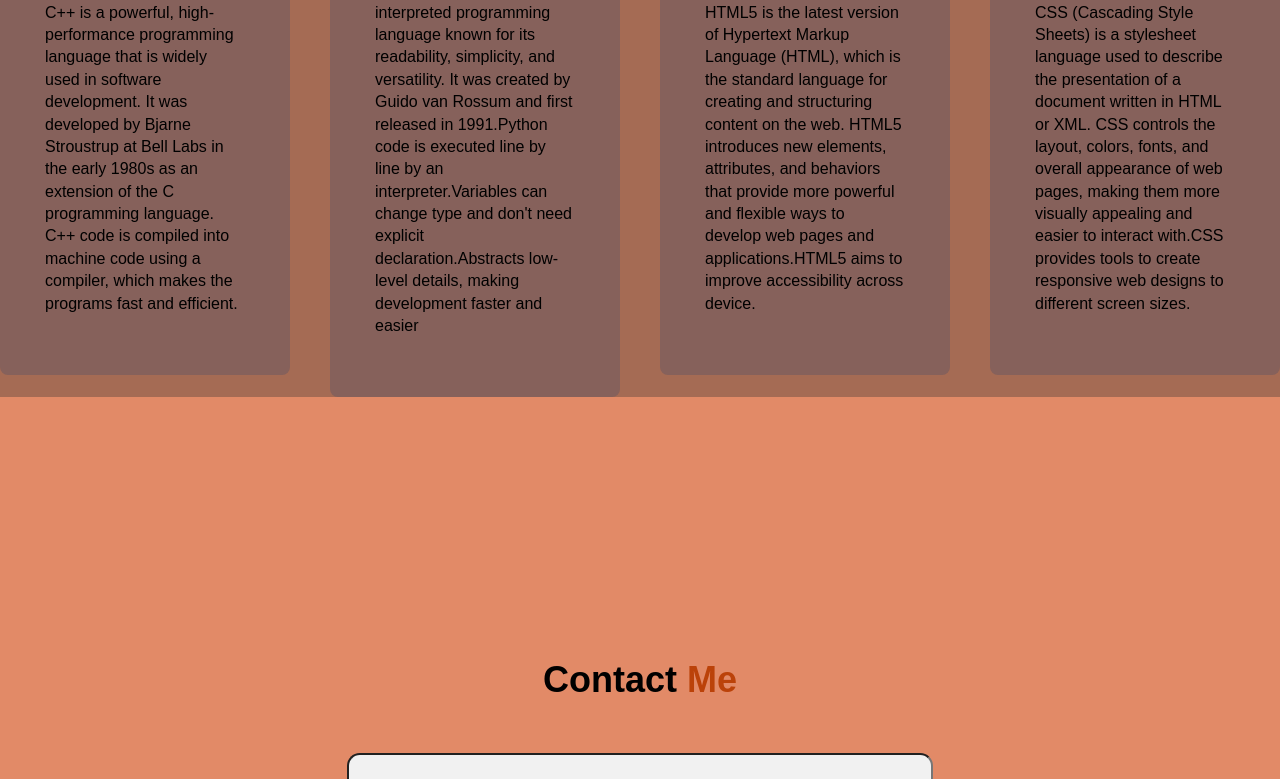
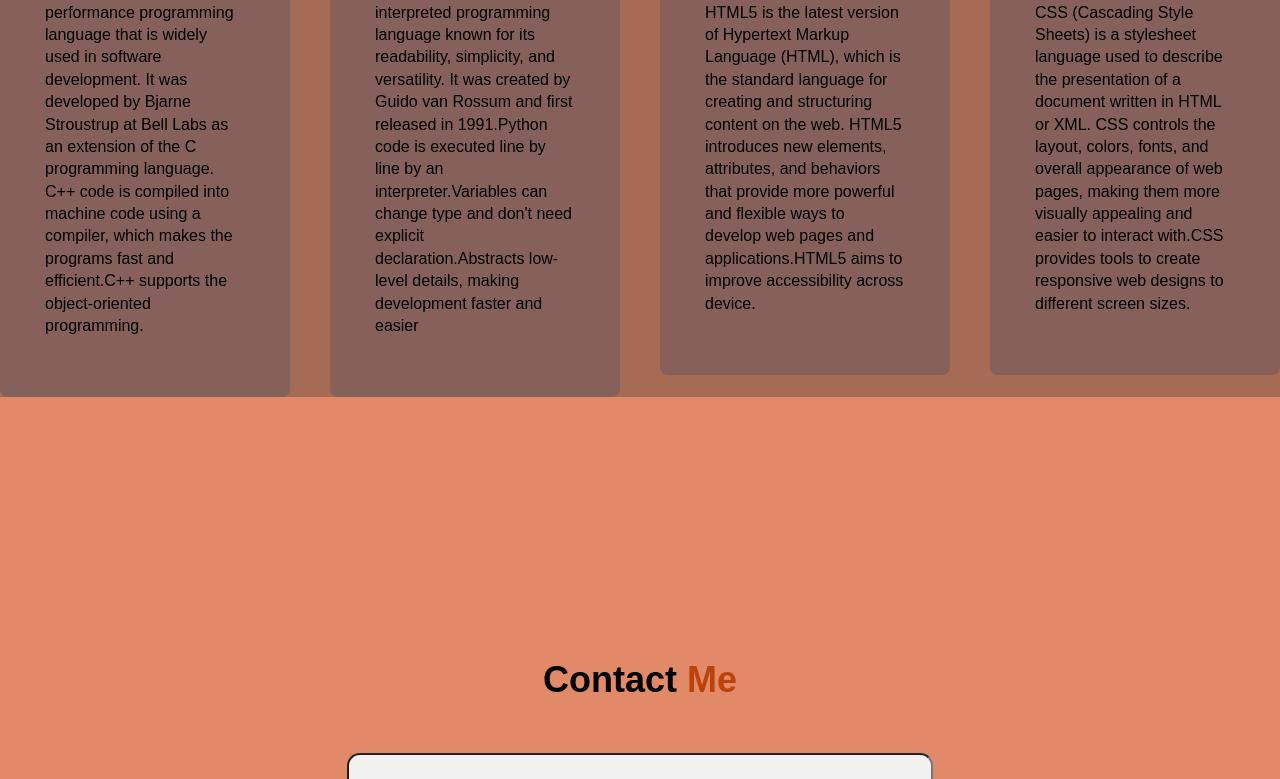
Before and after one commit to Joya220/My-Portfolio, a plain HTML site: page index.html in a window 1280 px wide. Shown: the part 2612-3391 px from the top of the page. Drawn offline with nearby package versions, Linux system fonts and the light colour scheme.

Commit message:
Add files via upload

```diff
--- a/index.html
+++ b/index.html
@@ -94,7 +94,7 @@
           <i class='bx bxl-c-plus-plus' ></i>
         </div>
         <h3>C++</h3>
-        <p>C++ is a powerful, high-performance programming language that is widely used in software development. It was developed by Bjarne Stroustrup at Bell Labs in the early 1980s as an extension of the C programming language. C++ code is compiled into machine code using a compiler, which makes the programs fast and efficient.</p>
+        <p>C++ is a powerful, high-performance programming language that is widely used in software development. It was developed by Bjarne Stroustrup at Bell Labs as an extension of the C programming language. C++ code is compiled into machine code using a compiler, which makes the programs fast and efficient.C++ supports the object-oriented programming.</p>
       </div>
       <div class="box">
         <div class="s-icons">
```
